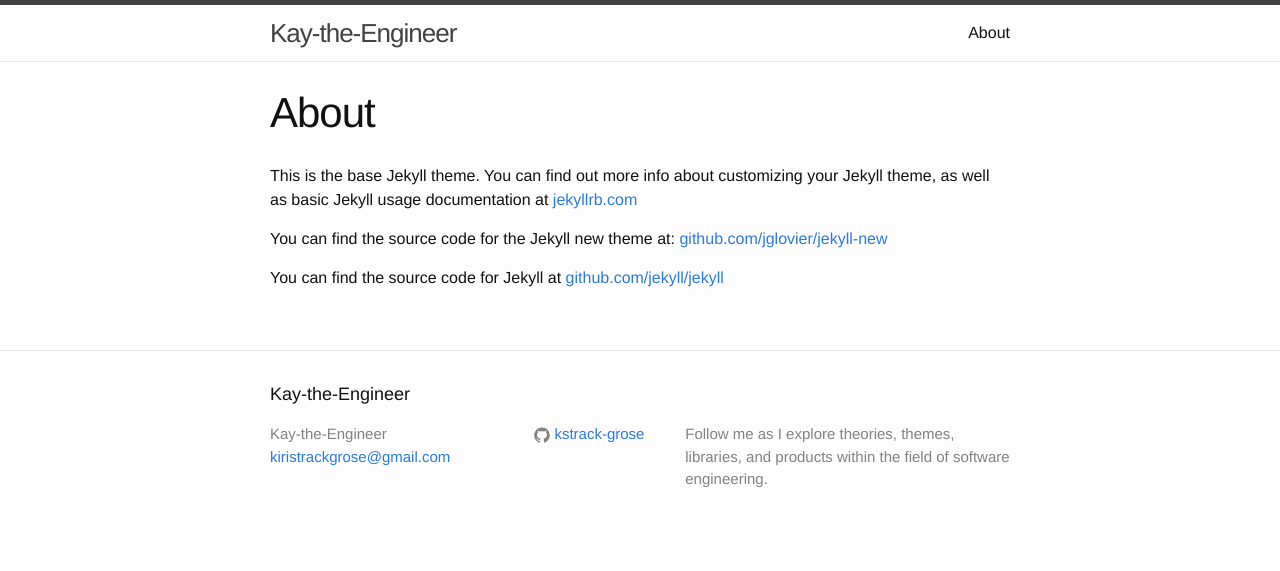
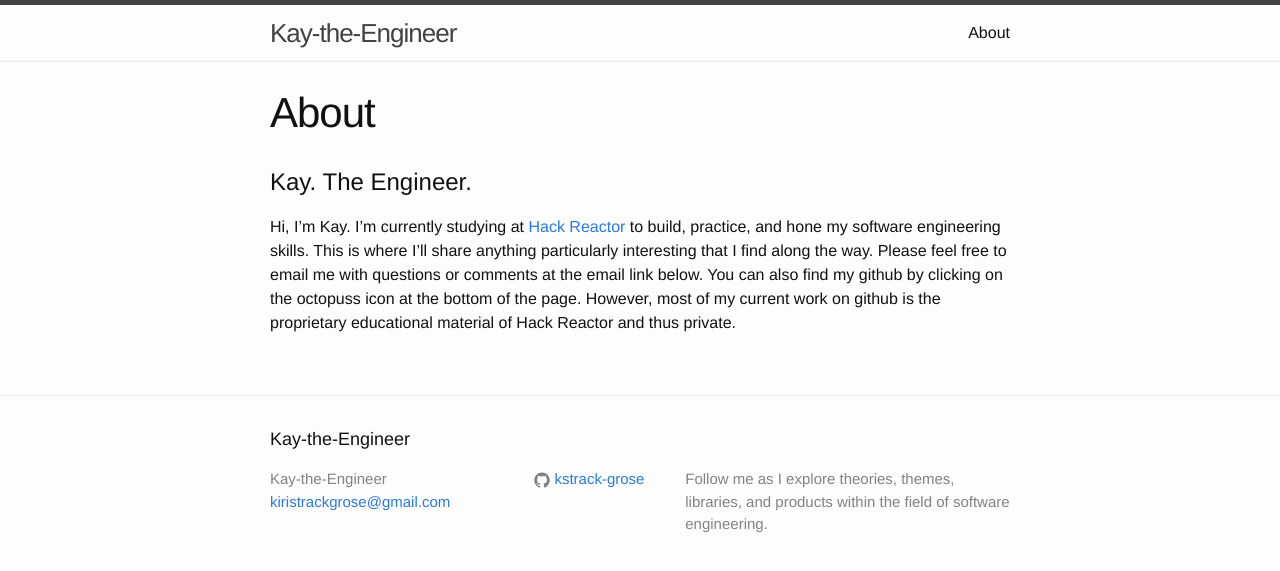
Before and after one commit to kstrack-grose/kstrack-grose.github.io, a Jekyll site: the page built from about.md, in a window 1280 px wide. Shown: the top 571 px of the page. Built offline with Jekyll 4.4.1, drawn with Linux system fonts in a browser that asks for light colours.

Commit message:
edit about page to actually be about me

```diff
--- a/about.md
+++ b/about.md
@@ -4,8 +4,7 @@ title: About
 permalink: /about/
 ---
 
-This is the base Jekyll theme. You can find out more info about customizing your Jekyll theme, as well as basic Jekyll usage documentation at [jekyllrb.com](http://jekyllrb.com/)
+Kay. The Engineer.
+==
 
-You can find the source code for the Jekyll new theme at: [github.com/jglovier/jekyll-new](https://github.com/jglovier/jekyll-new)
-
-You can find the source code for Jekyll at [github.com/jekyll/jekyll](https://github.com/jekyll/jekyll)
+Hi, I'm Kay. I'm currently studying at [Hack Reactor](http://hackreactor.com) to build, practice, and hone my software engineering skills. This is where I'll share anything particularly interesting that I find along the way. Please feel free to email me with questions or comments at the email link below. You can also find my github by clicking on the octopuss icon at the bottom of the page. However, most of my current work on github is the proprietary educational material of Hack Reactor and thus private.
```
